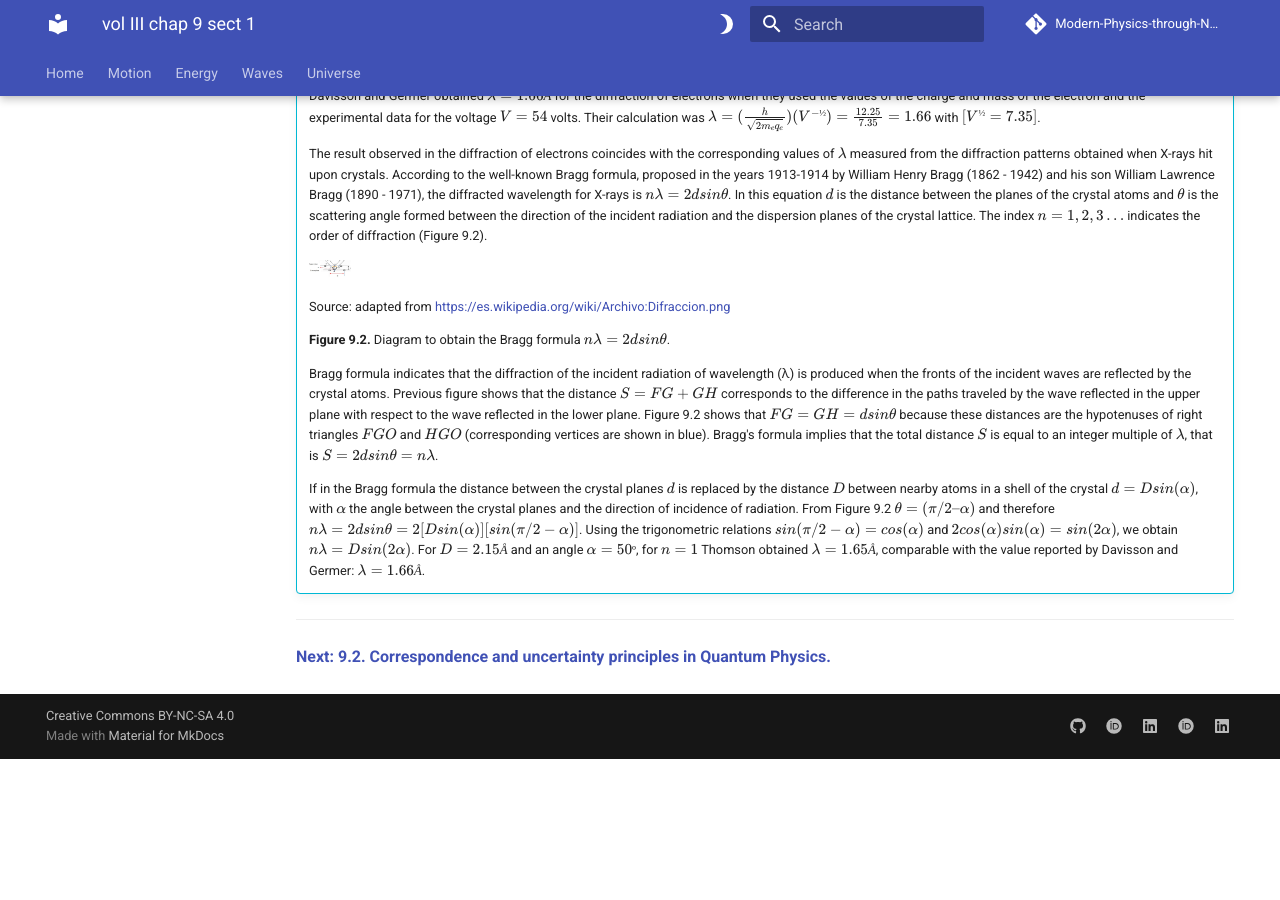
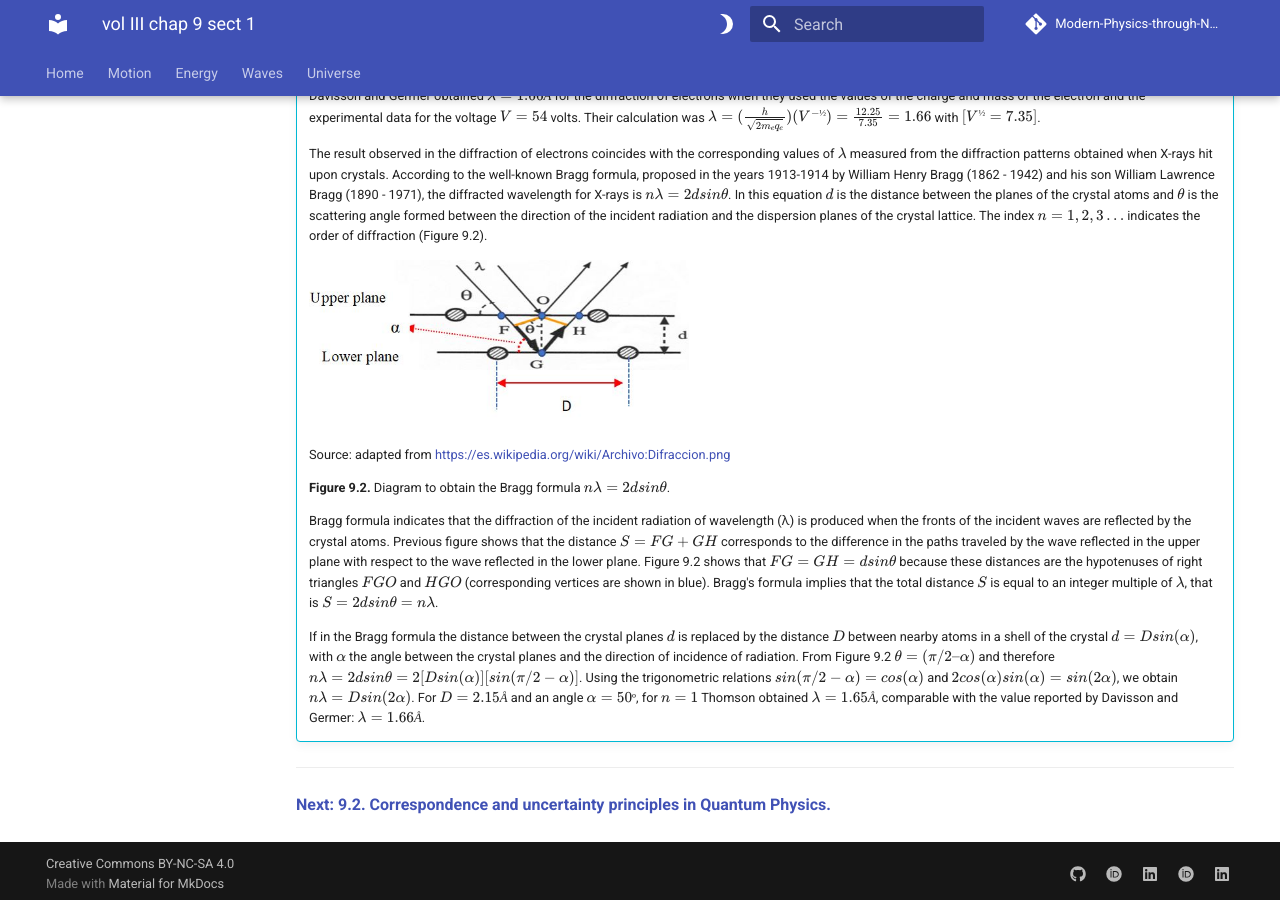
Before and after one commit to modphysnobel/modphysnobel.github.io, an MkDocs documentation site: the page built from docs/vol-III/vol-III-chap-9-sect-1.md, in a window 1280 px wide and 900 px high, scrolled down 3325 px. Built offline with MkDocs 1.6.1 and Material for MkDocs 9.7.7, drawn with Linux system fonts in a browser that asks for light colours; some web fonts are replaced; comment, search, counter and statistics services are not loaded; before the commit the page ends 4084 px from its top, so only the background shows below that.

Commit message:
Update vol-III-chap-9-sect-1.md

```diff
--- a/docs/vol-III/vol-III-chap-9-sect-1.md
+++ b/docs/vol-III/vol-III-chap-9-sect-1.md
@@ -201,7 +201,7 @@ The quantization relationship $E = nhν$ connects the concept of energy (E), cha
 
 	The result observed in the diffraction of electrons coincides with the corresponding values of $λ$ measured from the diffraction patterns obtained when X-rays hit upon crystals. According to the well-known Bragg formula, proposed in the years 1913-1914 by William Henry Bragg (1862 - 1942) and his son William Lawrence Bragg (1890 - 1971), the diffracted wavelength for X-rays is $nλ = 2dsinθ$. In this equation $d$ is the distance between the planes of the crystal atoms and $θ$ is the scattering angle formed between the direction of the incident radiation and the dispersion planes of the crystal lattice. The index $n = 1, 2, 3…$ indicates the order of diffraction (Figure 9.2).
 
-	![Fig3](./figs/chap-9-sect-1-fig3.JPG){width="42}}480"}
+	![Fig3](./figs/chap-9-sect-1-fig3.JPG){width="380"}
 
 	Source: adapted from  https://es.wikipedia.org/wiki/Archivo:Difraccion.png
 
```
